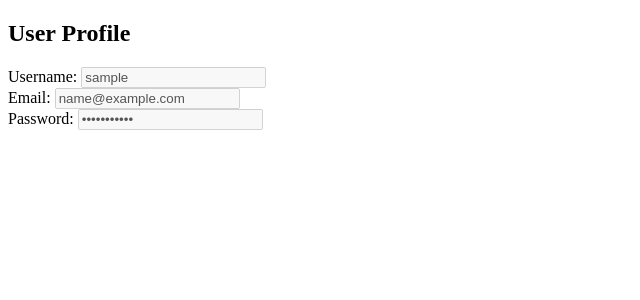
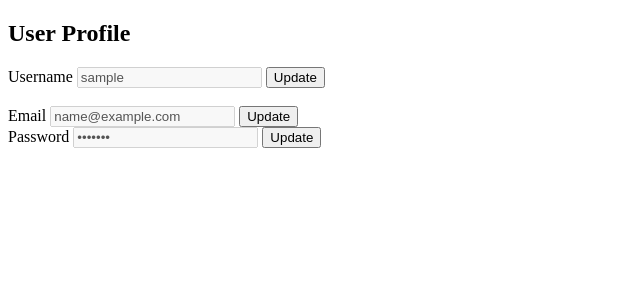
Before and after one commit to Joel-happy/e-commerce-PHP, a PHP site: page /e-commerce-PHP/userProfile in a window 1280 px wide. Shown: the top 300 px of the page, without its empty margins (0-640 px from the left). Run offline with PHP 8.4, Linux system fonts and the light colour scheme; the visitor is signed in with stand-in values (Sample User, id 1).

Commit message:
[ADD] update user information input fields for user profile page

```diff
--- /dev/null
+++ b/Frontend/js/userProfileUpdate.js
@@ -0,0 +1,5 @@
+// Displays hidden input fields for updating user information
+function showUpdateFields(field) {
+    var updateField = document.getElementById(field + "Update");
+    updateField.classList.toggle("hidden");
+}
--- /dev/null
+++ b/Frontend/views/_notLoggedIn.php
@@ -0,0 +1,9 @@
+<?php
+
+use Backend\src\utility\Utility;
+
+session_start();
+
+if (!isset($_SESSION['user_id'])) {
+    Utility::redirectWithMessage("e-commerce-PHP/login", "", "");
+}
--- a/Frontend/views/userProfile.php
+++ b/Frontend/views/userProfile.php
@@ -1,35 +1,66 @@
 <!DOCTYPE html>
 <html lang="en">
+
 <head>
     <meta charset="UTF-8">
     <meta name="viewport" content="width=device-width, initial-scale=1.0">
     <title>User Profile</title>
+    <style>
+        .hidden {
+            display: none;
+        }
+    </style>
 </head>
+
 <body>
-    <?php
-        use Backend\src\utility\Utility;
+    <?php include('_notLoggedIn.php'); ?>
 
-        session_start();
+    <h2>User Profile</h2>
+    <form>
+        <!-- Username -->
+        <label for="username">Username</label>
+        <input type="text" id="username" name="username" value="<?= $_SESSION['username'] ?>" readonly disabled>
+        <button type="button" onclick="showUpdateFields('username')">Update</button>
+        <!-- Hidden fields -->
+        <div id="usernameUpdate" class="hidden">
+            <form action="" method="post" id="usernameForm">
+                <label for="newUsername">New Username</label>
+                <input type="text" id="newUsername" name="newUsername" required>
+                <button type="submit">Save</button>
+            </form>
+        </div> <!-- End hidden fields -->
+        <br> <!-- End username -->
 
-        if (!isset($_SESSION['user_id'])) {
-            Utility::redirectWithMessage("e-commerce-PHP/home","","");
-        }
-    ?>
+        <!-- Email -->
+        <label for="email">Email</label>
+        <input type="email" id="email" name="email" value="<?= $_SESSION['email'] ?>" readonly disabled>
+        <button type="button" onclick="showUpdateFields('email')">Update</button>
+        <!-- Hidden fields -->
+        <div id="emailUpdate" class="hidden">
+            <form action="" method="post" id="emailForm">
+                <label for="newEmail">New Email</label>
+                <input type="email" id="newEmail" name="newEmail" required>
+                <button type="submit">Save</button>
+            </form>
+        </div> <!-- End hidden fields -->
+        <br> <!-- End email -->
 
-    <div class="container">
-        <h2>User Profile</h2>
-        <div>
-            <label for="username">Username:</label>
-            <input type="text" id="username" value="<?= $_SESSION['username'] ?>" readonly disabled>
-        </div>
-        <div>
-            <label for="email">Email:</label>
-            <input type="email" id="email" value="<?= $_SESSION['email'] ?>" readonly disabled>
-        </div>
-        <div>
-            <label for="password">Password:</label>
-            <input type="password" id="password" value="***********" readonly disabled>
-        </div>
-    </div>
+        <!-- Password -->
+        <label for="password">Password</label>
+        <input type="password" id="password" name="password" value="*******" readonly disabled>
+        <button type="button" onclick="showUpdateFields('password')">Update</button>
+        <!-- Hidden fields -->
+        <div id="passwordUpdate" class="hidden">
+            <form action="" method="post" id="passwordForm">
+                <label for="newPassword">New Password</label>
+                <input type="password" id="newPassword" name="newPassword" required>
+                <button type="submit">Save</button>
+            </form>
+        </div> <!-- End hidden fields -->
+        <br> <!-- End password -->
+
+    </form>
+    <script src="Frontend/js/userProfileUpdate.js"></script>
 </body>
+
 </html>
```
